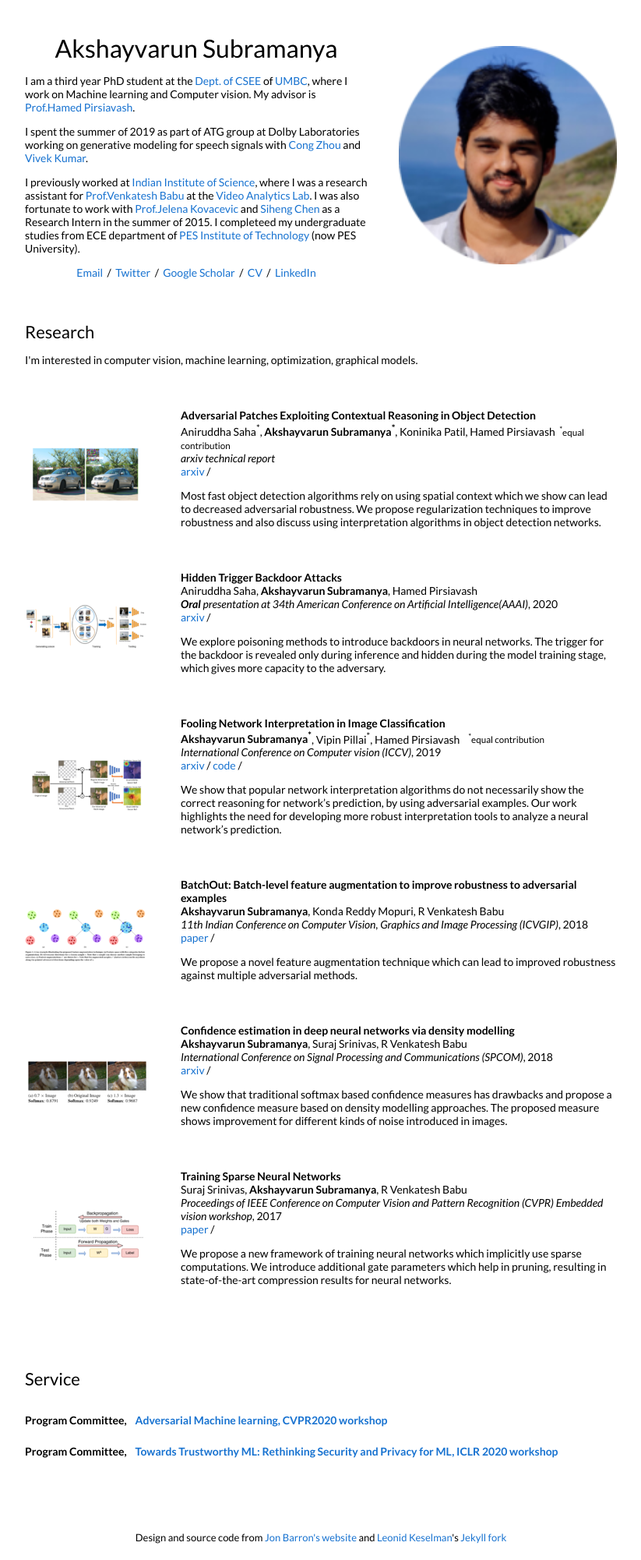
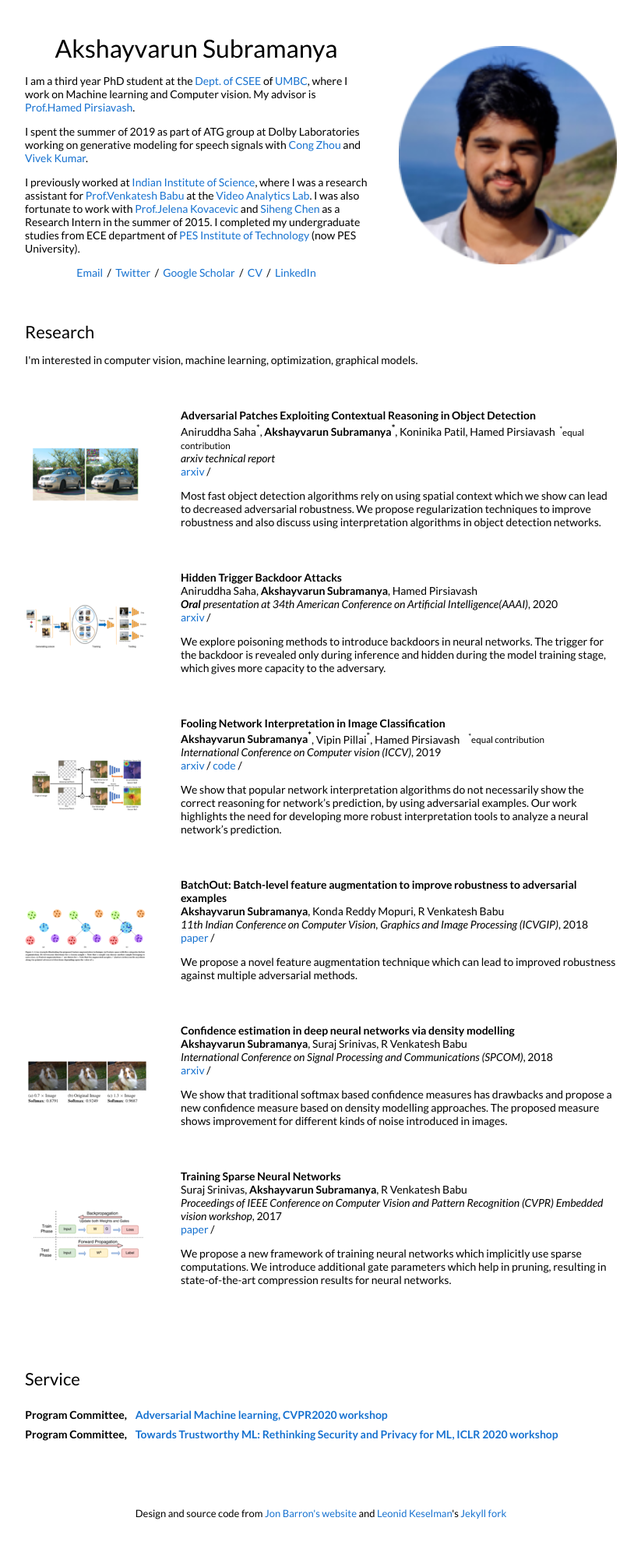
Before and after one commit to aksvarun/aksvarun.github.io, a Jekyll site: the page built from _posts/2020-03-02-context_cvpr.md, in a window 1280 px wide. Shown: the whole page at 78% size, without its empty margins (228-1051 px from the left). Built offline with Jekyll 4.4.1, drawn with Linux system fonts in a browser that asks for light colours; after the commit the page ends 1970 px from its top, so only the background shows below that.

Commit message:
fixed services spacing

```diff
--- a/_layouts/default.html
+++ b/_layouts/default.html
@@ -33,7 +33,7 @@
                 I spent the summer of 2019 as part of ATG group at Dolby Laboratories working on generative modeling for speech signals with <a href="https://scholar.google.com/citations?user=sPcVimQAAAAJ&hl=en">Cong Zhou</a> and <a href="https://www.linkedin.com/in/vivekk">Vivek Kumar</a>.
               </p>
               <p>
-                I previously worked at <a href="https://www.iisc.ac.in">Indian Institute of Science</a>, where I was a research assistant for <a href="http://cds.iisc.ac.in/faculty/venky/">Prof.Venkatesh Babu</a> at the <a href="http://val.serc.iisc.ernet.in/valweb/index.html">Video Analytics Lab</a>. I was also fortunate to work with <a href="https://engineering.nyu.edu/faculty/jelena-kovacevic">Prof.Jelena Kovacevic</a> and <a href="https://users.ece.cmu.edu/~sihengc/">Siheng Chen</a> as a Research Intern in the summer of 2015. I completeed my undergraduate studies from ECE department of <a href="https://www.pes.edu">PES Institute of Technology</a> (now PES University).
+                I previously worked at <a href="https://www.iisc.ac.in">Indian Institute of Science</a>, where I was a research assistant for <a href="http://cds.iisc.ac.in/faculty/venky/">Prof.Venkatesh Babu</a> at the <a href="http://val.serc.iisc.ernet.in/valweb/index.html">Video Analytics Lab</a>. I was also fortunate to work with <a href="https://engineering.nyu.edu/faculty/jelena-kovacevic">Prof.Jelena Kovacevic</a> and <a href="https://users.ece.cmu.edu/~sihengc/">Siheng Chen</a> as a Research Intern in the summer of 2015. I completed my undergraduate studies from ECE department of <a href="https://www.pes.edu">PES Institute of Technology</a> (now PES University).
               </p>
               <!-- <p>
               I am interested in developing neural network architectures for computer vision tasks which are
@@ -229,8 +229,8 @@
             <!-- <td style="padding:2.5%;width:25%;vertical-align:middle;min-width:120px">
               <img src="/tn{{post.image}}" alt="project image" style="width:auto; height:auto; max-width:100%;" />
             </td> -->
-            <td style="padding:2.5%;width:100%;vertical-align:middle;line-height:1%">
-              <h3>{{post.role}},&nbsp;&nbsp;&nbsp;&nbsp;<a href="{{post.website}}">{{post.venue}}</a></h3>
+            <td style="padding:.5%;width:70%;vertical-align:middle;">
+              <h3>&nbsp;&nbsp;&nbsp;&nbsp;&nbsp;&nbsp;{{post.role}},&nbsp;&nbsp;&nbsp;&nbsp;<a href="{{post.website}}">{{post.venue}}</a></h3>
             </td>
           </tr>
           {% endif %}
--- a/style.scss
+++ b/style.scss
@@ -59,16 +59,6 @@ h3 {
   margin: 0px;
   display:inline;
 }
-h4 {
-  font-family: 'Lato', Verdana, Helvetica, sans-serif;
-  font-size: 14px;
-  font-weight: 700;
-  font-display: auto;
-  padding: 0px;
-  margin: 0px;
-  display:inline;
-  line-height: 1px;
-}
 
 h1 {
   font-family: 'Lato', Verdana, Helvetica, sans-serif;
```
Also changed, not shown: 3 other files.
